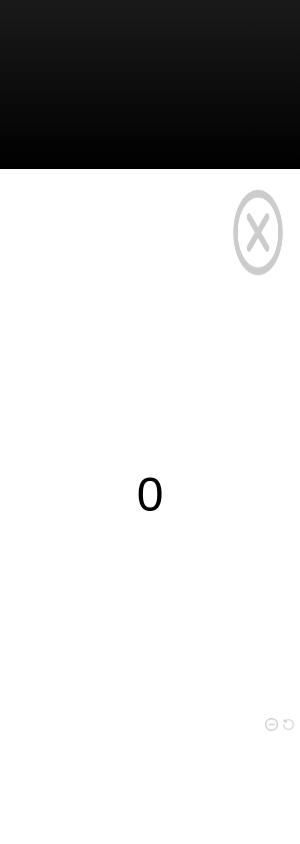
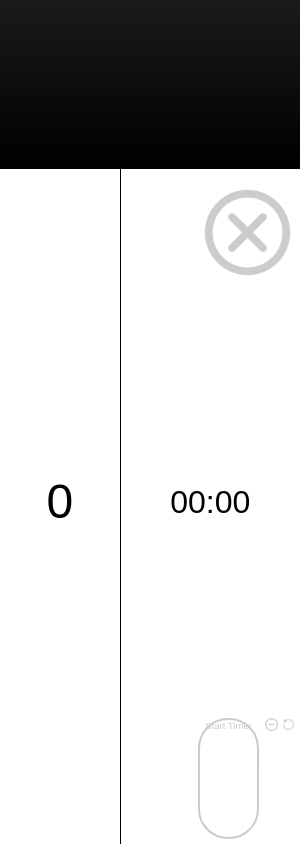
Before and after one commit to imhefizh/counter-on-windows, an Electron app: page index.html in a window 300 px wide. Both pictures are taken after a click on the element 288 px from the left and 723 px from the top of the page. Drawn offline with Linux system fonts and the light colour scheme.

Commit message:
Add Timer

```diff
--- a/index.html
+++ b/index.html
@@ -9,12 +9,20 @@
   <body>
     <div class="app">
       <div class="content">
-        <img id="close" class="exit" src="cross.png" alt="" />
+        <div class="exit" id="close">
+          <img src="cross.png" alt="" />
+        </div>
         <div class="header"></div>
-        <div class="add" id="add">
-          <div id="counter" class="counter">0</div>
+        <div class="body">
+          <div class="add" id="add">
+            <div id="counter" class="counter">0</div>
+          </div>
+          <div class="timer">
+            <div class="timertext" id="timertext">00:00</div>
+          </div>
         </div>
         <div class="buttons">
+          <div class="start" id="start">Start Timer</div>
           <div id="decrement" class="button">
             <img src="minus.png" alt="" />
           </div>
@@ -27,12 +35,19 @@
 
     <script>
       const counterElement = document.getElementById("counter");
+      const startElement = document.getElementById("start");
+      const timerElement = document.getElementById("timertext");
       const incrementButton = document.getElementById("add");
       const decrementButton = document.getElementById("decrement");
       const resetButton = document.getElementById("reset");
       const closeButton = document.getElementById("close");
+      const startButton = document.getElementById("start");
 
       let counter = 0;
+
+      let start = false;
+      let timerCounter = 0;
+      let timer = null;
 
       incrementButton.addEventListener("click", () => {
         counter++;
@@ -49,11 +64,42 @@
       resetButton.addEventListener("click", () => {
         counter = 0;
         counterElement.textContent = counter;
+        timerCounter = 0; // Reset juga timer counter
+        let m = Math.floor(timerCounter / 60);
+        let s = timerCounter % 60;
+        timerElement.textContent = `${m < 10 ? "0" + m : m}:${
+          s < 10 ? "0" + s : s
+        }`;
+        clearInterval(timer); // Pastikan timer dihentikan
+        start = false;
+      });
+
+      startButton.addEventListener("click", () => {
+        if (!start) {
+          start = true;
+        } else {
+          start = false;
+        }
+        startElement.textContent = start ? "Stop Timer" : "Start Timer";
+        if (start) {
+          // Jika start bernilai true, mulai timer
+          timer = setInterval(() => {
+            timerCounter++;
+            let m = Math.floor(timerCounter / 60);
+            let s = timerCounter % 60;
+            timerElement.textContent = `${m < 10 ? "0" + m : m}:${
+              s < 10 ? "0" + s : s
+            }`;
+          }, 1000);
+        } else {
+          // Jika start bernilai false, hentikan timer
+          clearInterval(timer);
+        }
       });
 
       closeButton.addEventListener("click", () => {
         const window = remote.getCurrentWindow();
-        window.close(); // Menutup jendela saat header ditekan
+        window.close();
       });
     </script>
   </body>
--- a/styles.css
+++ b/styles.css
@@ -5,6 +5,7 @@ body {
   width: 100vw;
   font-family: Arial, sans-serif;
   /* box-shadow: 0 2px 1px rgba(0, 0, 0, 0.5); */
+  overflow: hidden;
 }
 
 .app {
@@ -29,12 +30,29 @@ body {
 }
 
 .add {
+  background-color: white;
   height: 100%;
-  width: 100%;
+  width: 40%;
   cursor: pointer;
   display: flex;
   justify-content: center;
   align-items: center;
+}
+
+.timer {
+  background-color: white;
+  height: 100%;
+  width: 60%;
+  display: flex;
+  justify-content: center;
+  align-items: center;
+  user-select: none;
+}
+
+.timertext {
+  font-size: 2rem;
+  margin-bottom: 4%;
+  user-select: none;
 }
 
 .counter {
@@ -59,7 +77,7 @@ body {
   opacity: 20%;
   padding-right: 0px;
   height: 13px;
-  width: 13px;
+  width: auto;
   margin-right: 2px;
   margin-left: 2px;
   cursor: pointer;
@@ -72,13 +90,11 @@ body {
 
 .exit {
   height: 11%;
-  width: 18%;
+  width: auto;
   position: absolute;
-  right: 5%;
+  right: 2%;
   top: 22%;
   opacity: 20%;
-  /* height: 100%; */
-  /* width: 100%; */
   cursor: pointer;
 }
 
@@ -90,3 +106,31 @@ img {
   height: 100%;
   width: 100%;
 }
+
+.body {
+  background-color: #000000;
+  display: flex;
+  justify-content: center;
+  gap: 1px;
+  width: 100%;
+  height: 100%;
+}
+
+.start {
+  font-size: 0.6rem;
+  margin-right: 0.25rem;
+  margin-bottom: 5px;
+  margin-top: 1px;
+  border: 2px solid black;
+  padding: 0px 5px;
+  border-radius: 30px;
+  opacity: 20%;
+  height: auto;
+  width: auto;
+  cursor: pointer;
+  user-select: none;
+}
+
+.start:hover {
+  opacity: 100%;
+}
```
Also changed, not shown: forge.config.js (added, +47 -0 lines), main.js (+5 -5 lines), package.json (+17 -5 lines), counter.ico (added), 2 other files.
